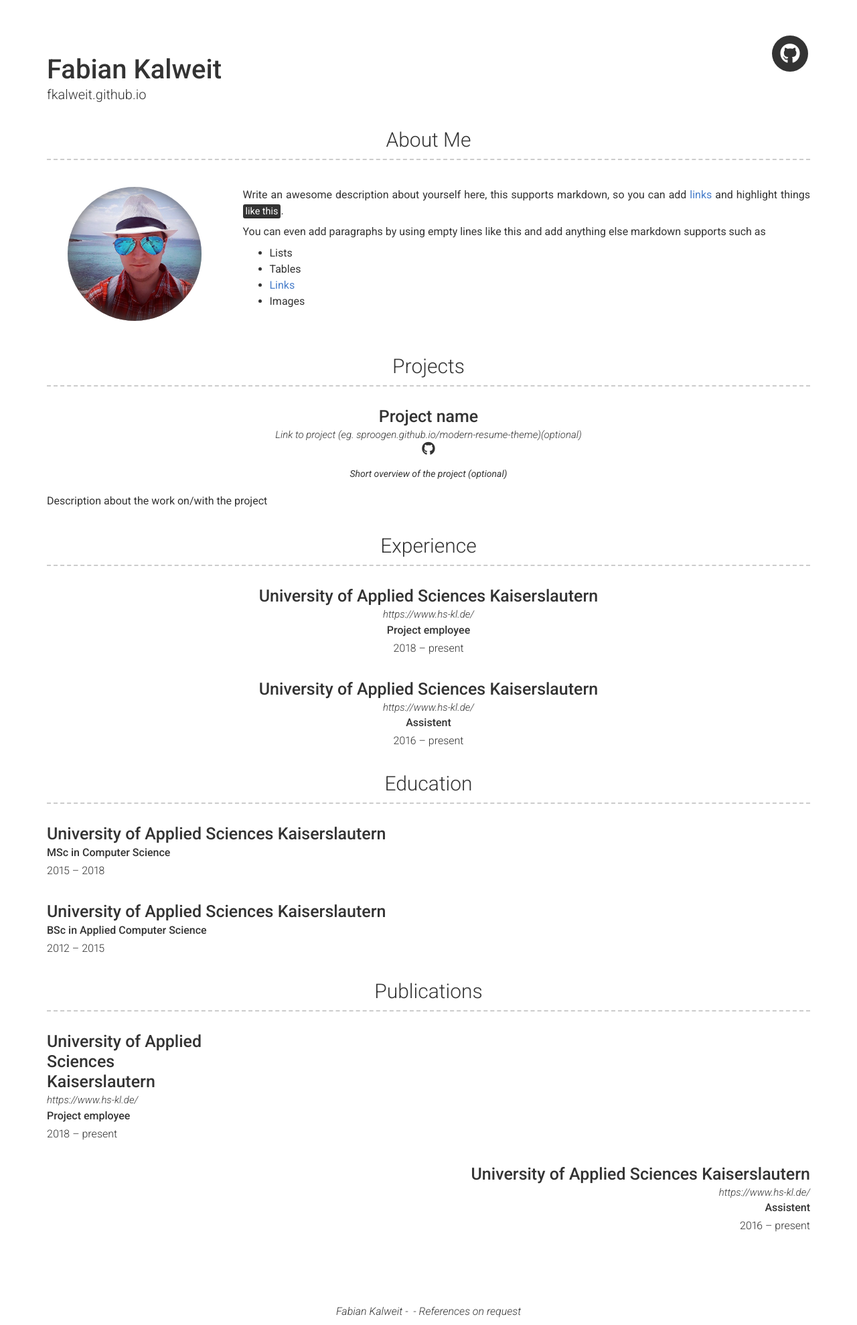
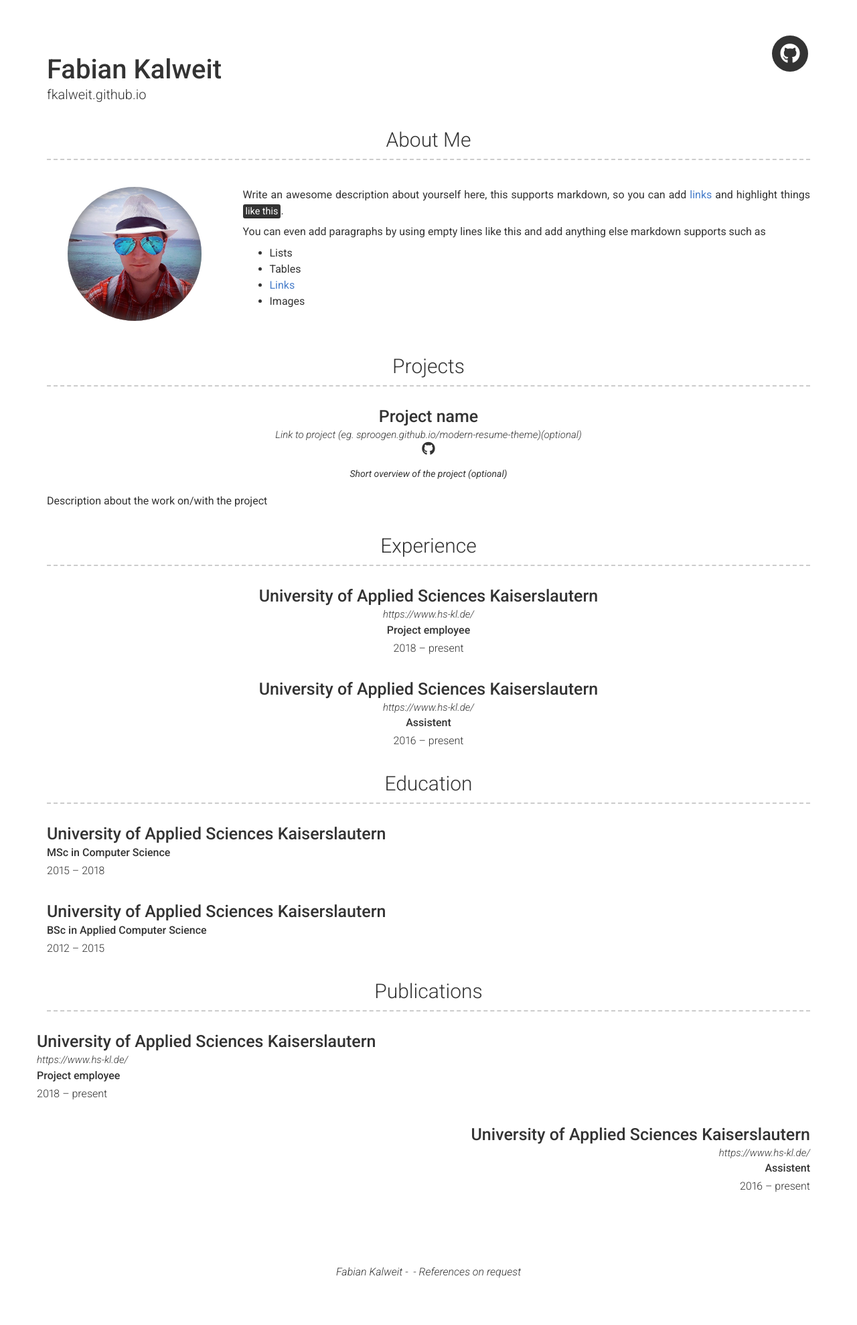
Before and after one commit to fkalweit/fkalweit.github.io, a Jekyll site: the page built from index.md, in a window 1280 px wide. Shown: the whole page at 67% size. Built offline with Jekyll 4.4.1, drawn with Linux system fonts in a browser that asks for light colours; nearby versions of some CDN libraries; after the commit the page ends 1919 px from its top, so only the background shows below that.

Commit message:
top left

```diff
--- a/_data/publications.yml
+++ b/_data/publications.yml
@@ -1,5 +1,5 @@
 # Publications template
-- layout: left
+- layout: top-left
   company: University of Applied Sciences Kaiserslautern
   link: https://www.hs-kl.de/
   job_title: Project employee
--- /dev/null
+++ b/_includes/top-left.html
@@ -0,0 +1,29 @@
+<div class="row clearfix layout layout-left">
+    <div class="details">
+      {%- if include.item.name -%}<h4>{{ include.item.name }}</h4>{%- endif -%}
+      {%- if include.item.company -%}<h4>{{ include.item.company }}</h4>{%- endif -%}
+      {%- if include.item.link -%}
+        {% include a.html href=include.item.link class="link" %}{{ include.item.link }}</a>
+      {%- endif -%}
+      {%- if include.item.job_title -%}<p><b>{{ include.item.job_title }}</b></p>{%- endif -%}
+      {%- if include.item.qualification -%}<p><b>{{ include.item.qualification }}</b></p>{%- endif -%}
+      {%- if include.item.dates -%}<p>{{ include.item.dates }}</p>{%- endif -%}
+      {% for job in include.item.jobs %}
+        <p><b>{{ job.title }}</b></p>
+        <p>{{ job.dates }}</p>
+      {% endfor %}
+      {%- if include.item.github -%}
+        <p class="no-print">
+          <a href="https://github.com/{{ include.item.github }}" target="_blank">
+            <i class="fa fa-github" title="{{ include.item.name }} Github link"></i>
+          </a>
+        </p>
+      {%- endif -%}
+    </div>
+    <div class="col-xs-12 col-sm-8 col-md-9 col-print-12">
+      {%- if include.item.quote -%}
+        <p class="quote">{{ include.item.quote }}</p>
+      {%- endif -%}
+      {{ include.item.description | strip | markdownify }}
+    </div>
+  </div>
```
